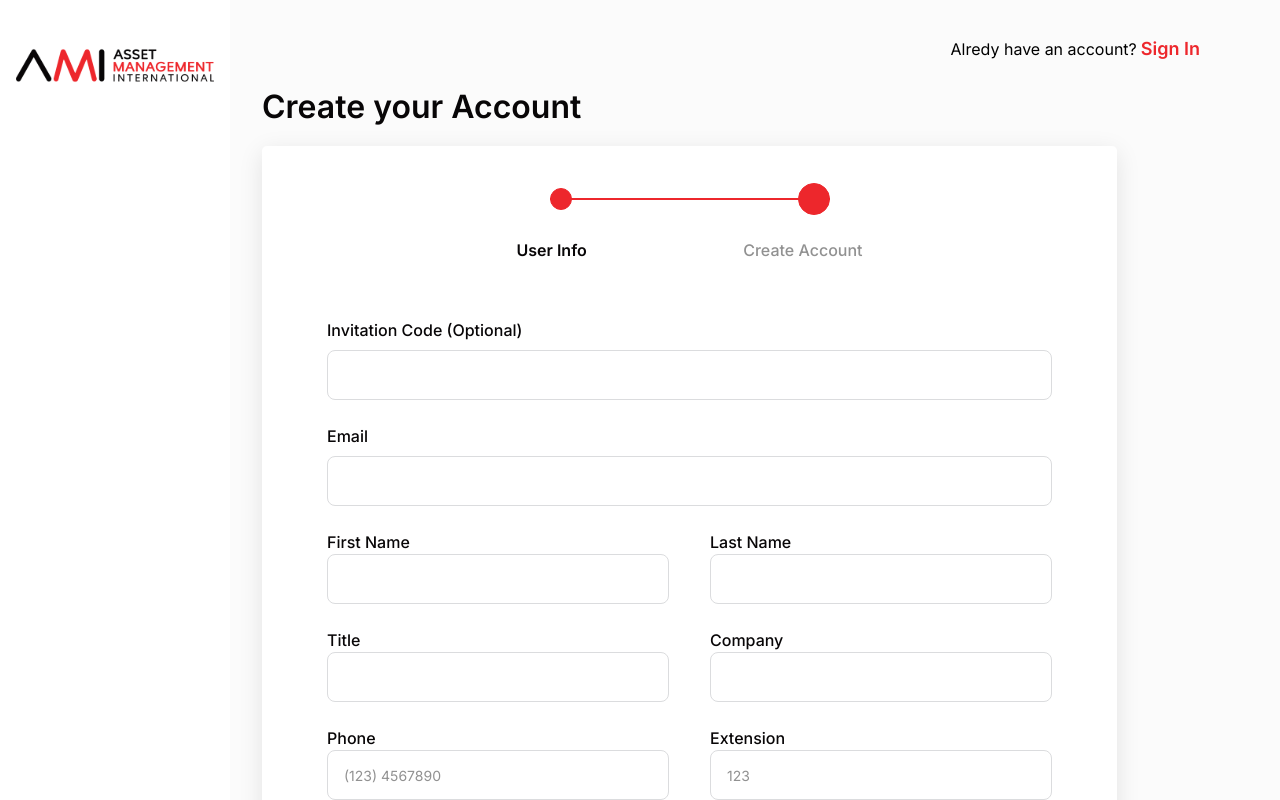
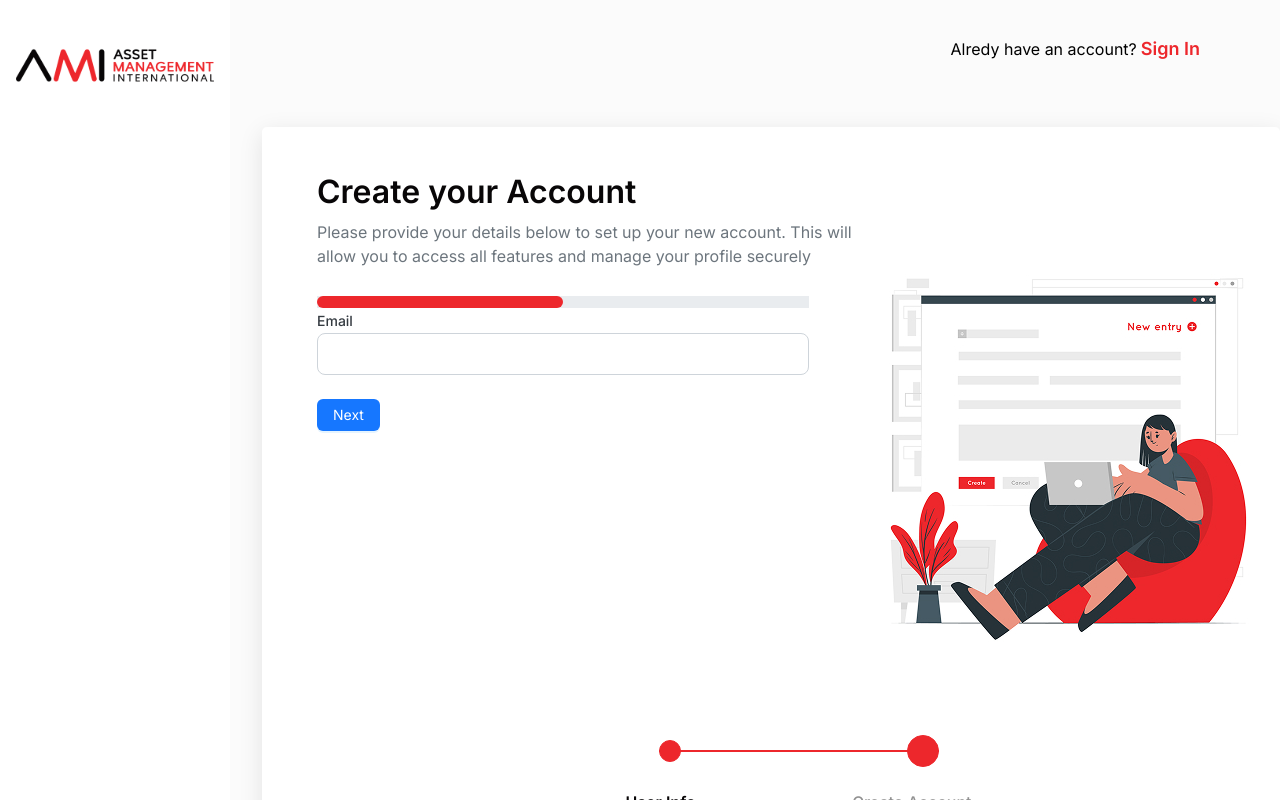
Before and after one commit to arakash-developer/headless, a React (Vite) app: page /signup in a window 1280 px wide. Built offline with nearby package versions, Linux system fonts and the light colour scheme.

Commit message:
Implement code changes to enhance functionality and improve performance

```diff
--- a/src/components/registers/Register.jsx
+++ b/src/components/registers/Register.jsx
@@ -1,8 +1,20 @@
+import { Button, Input, Steps, theme } from "antd";
 import { useContext, useState } from "react";
 import { useNavigate } from "react-router-dom";
 import { toast } from "react-toastify";
 import { Contex } from "../../context/User";
-
+import SignupIllustration from '@public/SignupIllustration.jpg'
+const steps = [
+  {
+    title: "",
+  },
+  {
+    title: "",
+  },
+  {
+    title: "",
+  },
+];
 const Register = () => {
   const navigate = useNavigate();
   const [toastError, setToastError] = useState("Error");
@@ -62,12 +74,87 @@ const Register = () => {
     toast.error(msg, toastStyle);
   };
 
+  const { token } = theme.useToken();
+  const [current, setCurrent] = useState(0);
+  const next = () => {
+    setCurrent(current + 1);
+  };
+  const prev = () => {
+    setCurrent(current - 1);
+  };
+  const items = steps.map((item) => ({ key: item.title, title: item.title }));
+  const contentStyle = {
+    lineHeight: "260px",
+    textAlign: "center",
+    color: token.colorTextTertiary,
+    backgroundColor: token.colorFillAlter,
+    borderRadius: token.borderRadiusLG,
+    border: `1px dashed ${token.colorBorder}`,
+    marginTop: 16,
+  };
+
   return (
     <>
-      <h2 className="text-[var(--primary2)] pb-5 text-[32px] not-italic font-semibold leading-[normal]">
-        Create your Account
-      </h2>
-      <div className="max-w-[855px] px-[65px] py-[37px] bg-[#fff] rounded-[5px] formboxshadow">
+      <div className="mt-10 max-w-[1098px] pl-[55px] pt-[45px] pb-[29px] bg-[#fff] rounded-[5px] formboxshadow">
+       <div className="flex justify-between items-start">
+         <div className="">
+          <div className="max-w-[540px]">
+            <h2 className="text-[32px] not-italic font-semibold text-4xl leading-[125%] text-[var(--primary2)]">
+              Create your Account
+            </h2>
+            <p className="mt-2 font-normal text-base leading-[150%] text-[var(--text-secondary)]">
+              Please provide your details below to set up your new account. This
+              will allow you to access all features and manage your profile
+              securely
+            </p>
+          </div>
+          <div className="mt-[28px] max-w-[492px]">
+            <div className="steps bg-[var(--neutral)]">
+              <div className="w-[50%] h-3 rounded-[20px] bg-[var(--primary)]"></div>
+            </div>
+            {/* <Steps current={current} items={items} /> */}
+            {/* <div style={contentStyle}>{steps[current].content}</div> */}
+            {current === 0 && (
+              <div>
+                <label
+                  htmlFor=""
+                  className="font-medium text-sm leading-[171%] text-[var(--text-normal)]"
+                >
+                  Email
+                </label>
+                <Input
+                  onChange={(e) => setEmail(e.target.value)}
+                  className="custom-black-input font-normal text-sm leading-[171%] text-[var(--text-disabled)] py-2 px-3 border border-[var(--neutral-400)] rounded-[8px]"
+                />
+              </div>
+            )}
+            <div style={{ marginTop: 24 }}>
+              {current < steps.length - 1 && (
+                <Button type="primary" onClick={() => next()}>
+                  Next
+                </Button>
+              )}
+              {current === steps.length - 1 && (
+                <Button
+                  type="primary"
+                  onClick={() => message.success("Processing complete!")}
+                >
+                  Done
+                </Button>
+              )}
+              {current > 0 && (
+                <Button style={{ margin: "0 8px" }} onClick={() => prev()}>
+                  Previous
+                </Button>
+              )}
+            </div>
+          </div>
+        </div>
+        <div className="py-[70px]">
+          <img src={SignupIllustration} alt={SignupIllustration} />
+        </div>
+       </div>
+
         <div className="max-w-[280px] mx-auto flex justify-between items-center relative">
           <div className="bg-[var(--primary)] w-[22px] h-[22px] rounded-full border-[1px] border-[var(--primary)] relative z-[2] flex justify-center items-center text-[12px]">
             {/* <FaCheck className="text-[#fff]" /> */}
```
Also changed, not shown: public/signupillustration.jpg (added).
